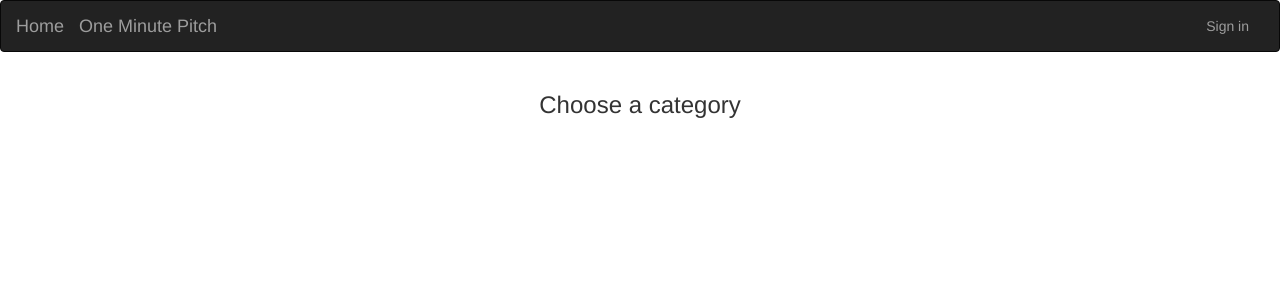
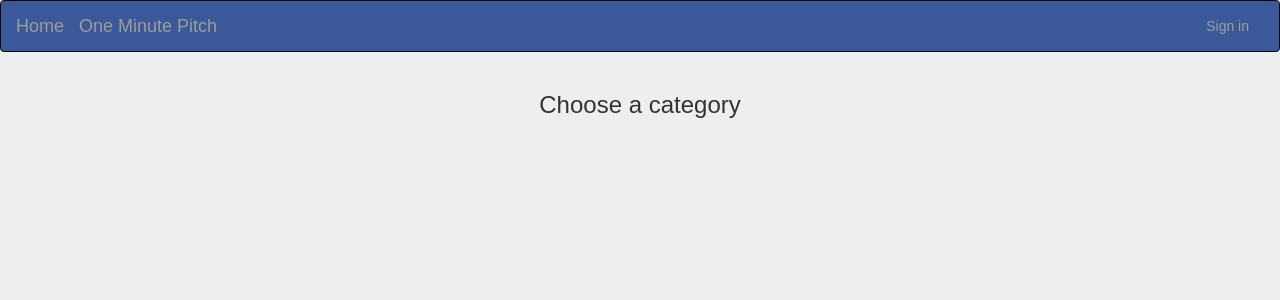
Before and after one commit to Jay-68/pitches, a Flask app: page / in a window 1280 px wide. Shown: the top 300 px of the page. Run offline with Flask 2, Linux system fonts and the light colour scheme; data that the repository does not hold is empty; some libraries are stand-ins or nearby versions.

```diff
--- a/app/main/views.py
+++ b/app/main/views.py
@@ -97,7 +97,8 @@ def new_comment(id):
 
     if form.validate_on_submit():
         comment_section_id = form.comment_section_id.data
-        new_comment = Comments(comment_section_id=comment_section_id,user_id=current_user.id, pitches_id=pitches.id)
+        new_comment = Comments(comment_section_id=comment_section_id,
+                               user_id=current_user.id, pitches_id=pitches.id)
         new_comment.save_comment()
         return redirect(url_for('.category', id=pitches.id))
 
--- /dev/null
+++ b/app/static/css/index.css
@@ -0,0 +1,8 @@
+body {
+  font-family: sans-serif;
+  background: #eee;
+}
+
+#navigate {
+  background-color: #3b5998;
+}
--- a/app/templates/base.html
+++ b/app/templates/base.html
@@ -1,7 +1,9 @@
 {% extends 'bootstrap/base.html' %}
 
 <!-- Navbar block  -->
-{% block navbar %} {% include 'navbar.html' %}
+{% block navbar %}
+
+{% include 'navbar.html' %}
 
 
 {% endblock %}
```
Also changed, not shown: 1 other file.
